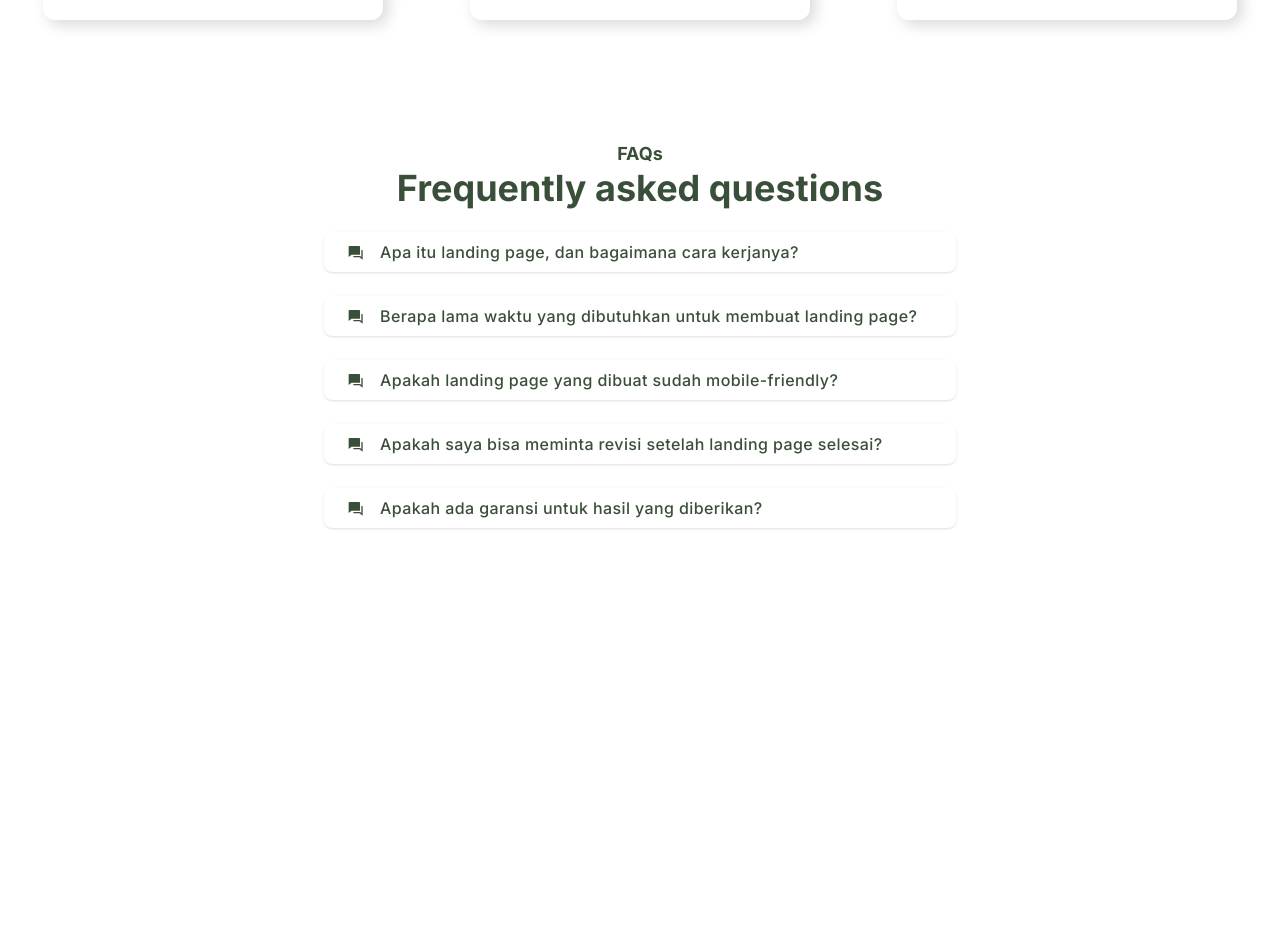
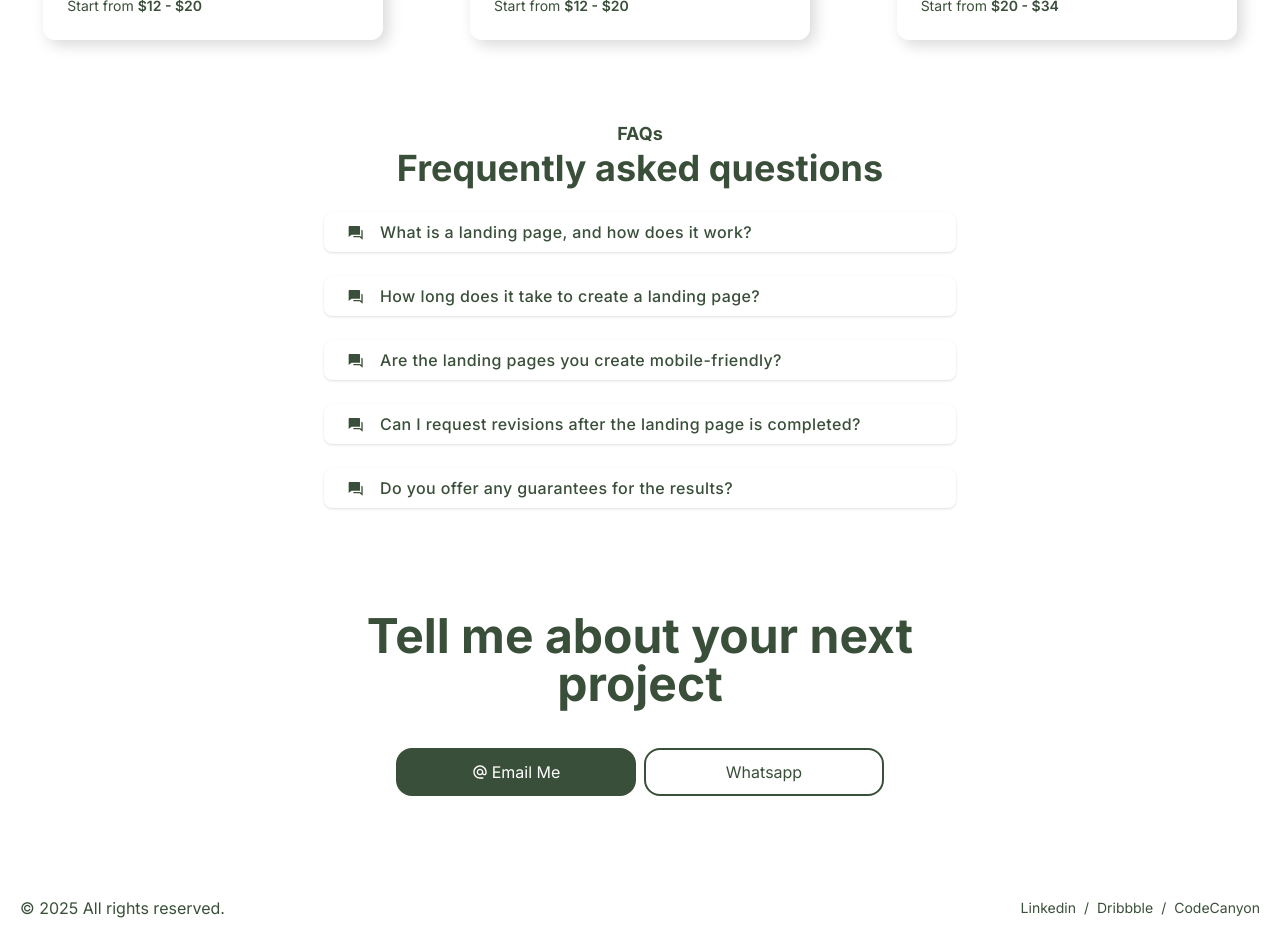
Before and after one commit to rundweb/rundweb, a React (Vite) app: page / in a window 1280 px wide. Shown: the part 1280-2220 px from the top of the page. Before the commit the page ends 1892 px from the top, so only its background shows below. Built offline with nearby package versions, Linux system fonts and the light colour scheme.

Commit message:
done my porto

```diff
--- a/src/App.jsx
+++ b/src/App.jsx
@@ -1,18 +1,21 @@
 import ContentComponents from "./components/ContentComponents";
 import FaqsComponents from "./components/FaqsComponents";
+import FooterComponents from "./components/FooterComponents";
 import HomeComponents from "./components/HomeComponents";
 import NavbarComponents from "./components/NavbarComponents";
 import PortfolioComponents from "./components/PortfolioComponents";
-
+// import TestimonialComponents from "./components/TestimonialComponents";
 
 const App = () => {
   return (
-    <div className="bg-white">
+    <div className="bg-white overflow-hidden">
       <NavbarComponents />
       <HomeComponents/>
       <ContentComponents/>
       <PortfolioComponents/>
       <FaqsComponents/>
+      {/* <TestimonialComponents/> */}
+      <FooterComponents/>
     </div>
   );
 };
--- a/src/components/ContentComponents.jsx
+++ b/src/components/ContentComponents.jsx
@@ -33,12 +33,11 @@ const ContentComponents = () => {
   ];
   return (
     <div className="py-5">
-      <div className="">
       <Swiper
         slidesPerView={2}
         centeredSlides={true}
         spaceBetween={10}
-
+        speed={6000}
         breakpoints={{
           640: {
             slidesPerView: 4,
@@ -53,9 +52,8 @@ const ContentComponents = () => {
           },
         }}
         loop={true}
-
         autoplay={{
-            delay: 2500,
+          delay: 0,
           disableOnInteraction: false,
         }}
         modules={[Autoplay]}
@@ -63,20 +61,21 @@ const ContentComponents = () => {
       >
         {colors.map((item, index) => (
           <SwiperSlide key={index} className="flex">
-              <div className={`${item.color} flex flex-col gap-5 items-center p-5 shadow-xl rounded-3xl justify-center h-48 lg:h-28 md:max-w-64 lg:flex-row lg:gap-10`}>
+            <div
+              className={`${item.color} flex flex-col gap-5 items-center p-5 shadow-xl rounded-3xl justify-center h-48 lg:h-28 md:max-w-64 lg:flex-row lg:gap-10`}
+            >
               <div className="text-center text-white lg:text-start">
                 <h1 className="font-semibold tracking-wide">{item.name}</h1>
-                  <p>{item.count} Project</p>
+                <p>{item.count} Project{item.count > 1 && "s"}</p>
               </div>
               <div>
-                  <img src={item.image} alt=""  className="w-[66px]"/>
+                <img src={item.image} alt={`${item.name} logo`} className="w-[66px]" />
               </div>
             </div>
           </SwiperSlide>
         ))}
       </Swiper>
     </div>
-    </div>
   );
 };
 
--- a/src/components/FaqsComponents.jsx
+++ b/src/components/FaqsComponents.jsx
@@ -6,29 +6,29 @@ const FaqsComponents = () => {
 
   const faqs = [
     {
-      question: "Apa itu landing page, dan bagaimana cara kerjanya?",
+      question: "What is a landing page, and how does it work?",
       answer:
-        "Landing page adalah halaman web yang dirancang khusus untuk mendorong pengunjung mengambil tindakan tertentu, seperti mengisi formulir atau membeli produk. Dengan desain yang fokus dan strategi konversi, landing page membantu meningkatkan hasil kampanye pemasaran Anda.",
+        "A landing page is a web page designed specifically to encourage visitors to take a specific action, such as filling out a form or making a purchase. With focused design and conversion strategies, landing pages help improve the results of your marketing campaigns.",
     },
     {
-      question: "Berapa lama waktu yang dibutuhkan untuk membuat landing page?",
+      question: "How long does it take to create a landing page?",
       answer:
-        "Waktu pengerjaan bergantung pada kompleksitas desain dan fitur yang diminta. Umumnya, kami dapat menyelesaikan landing page dalam 5-10 hari kerja.",
+        "The timeline depends on the complexity of the design and features requested. Generally, we can complete a landing page in 3-5 business days.",
     },
     {
-      question: "Apakah landing page yang dibuat sudah mobile-friendly?",
+      question: "Are the landing pages you create mobile-friendly?",
       answer:
-        "Ya, semua landing page yang kami buat dioptimalkan untuk tampil sempurna di perangkat desktop, tablet, dan smartphone.",
+        "Yes, all of our landing pages are optimized to display perfectly on desktop, tablet, and smartphone devices.",
     },
     {
-      question: "Apakah saya bisa meminta revisi setelah landing page selesai?",
+      question: "Can I request revisions after the landing page is completed?",
       answer:
-        "Tentu! Kami menyediakan hingga 3 kali revisi untuk memastikan landing page sesuai dengan kebutuhan Anda.",
+        "Absolutely! We offer up to 3 revisions to ensure the landing page meets your needs.",
     },
     {
-      question: "Apakah ada garansi untuk hasil yang diberikan?",
+      question: "Do you offer any guarantees for the results?",
       answer:
-        "Kami tidak memberikan garansi spesifik untuk angka konversi, namun desain kami sudah dioptimalkan berdasarkan praktik terbaik dan pengalaman. Kami juga akan memberikan panduan untuk meningkatkan performa landing page Anda.",
+        "We don’t offer specific guarantees for conversion rates, but our designs are optimized based on best practices and experience. We also provide guidance to help improve the performance of your landing page.",
     },
   ];
 
@@ -37,7 +37,7 @@ const FaqsComponents = () => {
   };
 
   return (
-    <div className="max-w-2xl mx-auto my-10 p-5">
+    <div className="max-w-2xl mx-auto p-5 mb-10">
       <div className="mb-6">
         <h1 className="text-lg font-bold text-center text-primary">FAQs</h1>
         <h1 className="text-center font-bold text-4xl text-primary">Frequently asked questions</h1>
--- /dev/null
+++ b/src/components/FooterComponents.jsx
@@ -0,0 +1,35 @@
+import { MdAlternateEmail } from "react-icons/md";
+const FooterComponents = () => {
+  return (
+    <div className="p-5 max-w-7xl m-auto flex flex-col gap-5">
+      <div className="flex flex-col items-center justify-center text-center gap-5">
+        <h1 className="text-4xl font-bold text-primary mb-2 md:mb-5 md:text-5xl md:max-w-2xl">
+          Tell me about your next project
+        </h1>
+        <div className="flex items-center justify-center gap-2 flex-col w-full  md:flex-row">
+          <a
+            href=""
+            className="sm:w-60 flex items-center gap-1 border-2 border-primary bg-primary text-white h-12 w-full justify-center rounded-2xl"
+          >
+            <MdAlternateEmail /> Email Me
+          </a>
+          <a
+            href=""
+            className="sm:w-60 h-12 w-full border-2 border-primary text-primary flex items-center justify-center rounded-2xl"
+          >
+            Whatsapp
+          </a>
+        </div>
+      </div>
+      <div className="flex flex-col gap-2 text-center mt-20 text-primary md:flex-row md:justify-between">
+        <h1>&copy; 2025 All rights reserved.</h1>
+        <div className="flex items-center gap-2 justify-center text-sm">
+          <a href="">Linkedin</a>/<a href="">Dribbble</a>/
+          <a href="">CodeCanyon</a>
+        </div>
+      </div>
+    </div>
+  );
+};
+
+export default FooterComponents;
--- a/src/components/PortfolioComponents.jsx
+++ b/src/components/PortfolioComponents.jsx
@@ -51,7 +51,7 @@ const PortfolioComponents = () => {
   const filteredItems = items.filter(isMatchingCategory);
 
   return (
-    <div className="flex flex-col p-5 max-w-7xl m-auto gap-5 mb-10 lg:mb-20 -mt-5">
+    <div className="flex flex-col p-5 max-w-7xl m-auto gap-5 mb-10">
       <h1 className="text-xl sm:text-2xl font-semibold text-primary">
         Explore Our Success Stories
       </h1>
--- /dev/null
+++ b/src/components/TestimonialComponents.jsx
@@ -0,0 +1,126 @@
+// import { IoIosStar } from "react-icons/io";
+// import { Swiper, SwiperSlide } from "swiper/react";
+
+// // Import Swiper styles
+// import "swiper/css";
+
+// const TestimonialComponents = () => {
+//   const testimonials = [
+//     {
+//       id: 1,
+//       image: "https://via.placeholder.com/150",
+//       testimonial:
+//         "This landing page significantly boosted our sales! Highly recommended service.",
+//       name: "John Doe",
+//       location: "New York, USA",
+//       stars: 4.7,
+//     },
+//     {
+//       id: 2,
+//       image: "https://via.placeholder.com/150",
+//       testimonial:
+//         "The team delivered exactly what we needed. Professional and efficient!",
+//       name: "Jane Smith",
+//       location: "London, UK",
+//       stars: 4.7,
+//     },
+//     {
+//       id: 3,
+//       image: "https://via.placeholder.com/150",
+//       testimonial:
+//         "Our conversion rate doubled thanks to their amazing design and optimization.",
+//       name: "Carlos Ruiz",
+//       location: "Madrid, Spain",
+//       stars: 4.7,
+//     },
+//     {
+//       id: 4,
+//       image: "https://via.placeholder.com/150",
+//       testimonial:
+//         "They really understood our goals and delivered a fantastic landing page.",
+//       name: "Emily Chen",
+//       location: "Beijing, China",
+//       stars: 4.7,
+//     },
+//     {
+//       id: 5,
+//       image: "https://via.placeholder.com/150",
+//       testimonial:
+//         "Quick turnaround and excellent communication throughout the project.",
+//       name: "Liam O'Connor",
+//       location: "Dublin, Ireland",
+//       stars: 4.7,
+//     },
+//   ];
+//   return (
+//     <div className="p-5 max-w-7xl m-auto flex flex-col gap-5 lg:gap-16 lg:flex-row w-full">
+//       <div>
+//         <h1 className="text-primary text-base font-semibold tracking-wide mb-2">
+//           TESTIMONIAL
+//         </h1>
+//         <h1 className="text-primary text-3xl md:text-5xl font-bold tracking-wide lg:w-[400px]">
+//           What people say about Us.
+//         </h1>
+//       </div>
+//       <div className="w-full">
+//         <Swiper className="max-w-3xl p-5"
+//           loop={true}
+//           slidesPerView={1}
+//           spaceBetween={10}
+//           centeredSlides={true}
+//           breakpoints={{
+//             640: {
+//               slidesPerView: 2,
+//               spaceBetween: 20,
+//             },
+//             768: {
+//               slidesPerView: 2,
+//               spaceBetween: 20,
+//             },
+//             1024: {
+//               slidesPerView: 2,
+//               spaceBetween: 20,
+//             },
+//           }}
+//         >
+//           {testimonials.map((testimonial, i) => (
+//             <SwiperSlide key={i} className="py-5 px-4">
+//               <div className="px-3 md:px-7 neomorphism rounded-lg flex flex-col gap-2 h-52 py-7 justify-between">
+//                 <p className="text-base lg:text-base tracking-wide text-primary">
+//                   <q>{testimonial.testimonial}</q>
+//                 </p>
+//                 <div className="flex justify-between items-center">
+//                   <div>
+//                     <h1 className="text-lg font-semibold text-primary">
+//                       {testimonial.name}
+//                     </h1>
+//                     <p className="text-sm font-medium text-primary">
+//                       {testimonial.location}
+//                     </p>
+//                   </div>
+//                   <p className="flex items-center text-primary font-semibold gap-1">
+//                     <IoIosStar className="text-yellow-400" />{" "}
+//                     {testimonial.stars}
+//                   </p>
+//                 </div>
+//               </div>
+//             </SwiperSlide>
+//           ))}
+//         </Swiper>
+//       </div>
+//     </div>
+//   );
+// };
+
+// export default TestimonialComponents;
+
+
+const TestimonialComponents = () => {
+  return (
+    <div>
+
+    </div>
+  )
+}
+
+export default TestimonialComponents
--- a/src/index.css
+++ b/src/index.css
@@ -13,4 +13,13 @@
     background: #ffffff;
     box-shadow: 5px 5px 15px #d9d9d9, -5px -5px 15px #ffffff;
   }
+
+  .neogreen {
+    background: #3a4f39;
+    box-shadow: 20px 20px 60px #314330, -20px -20px 60px #435b42;
+  }
 }
+
+.swiper-wrapper {
+  transition-timing-function: linear !important ;
+}
```
Lines whose indentation alone changed are shown as unchanged.
